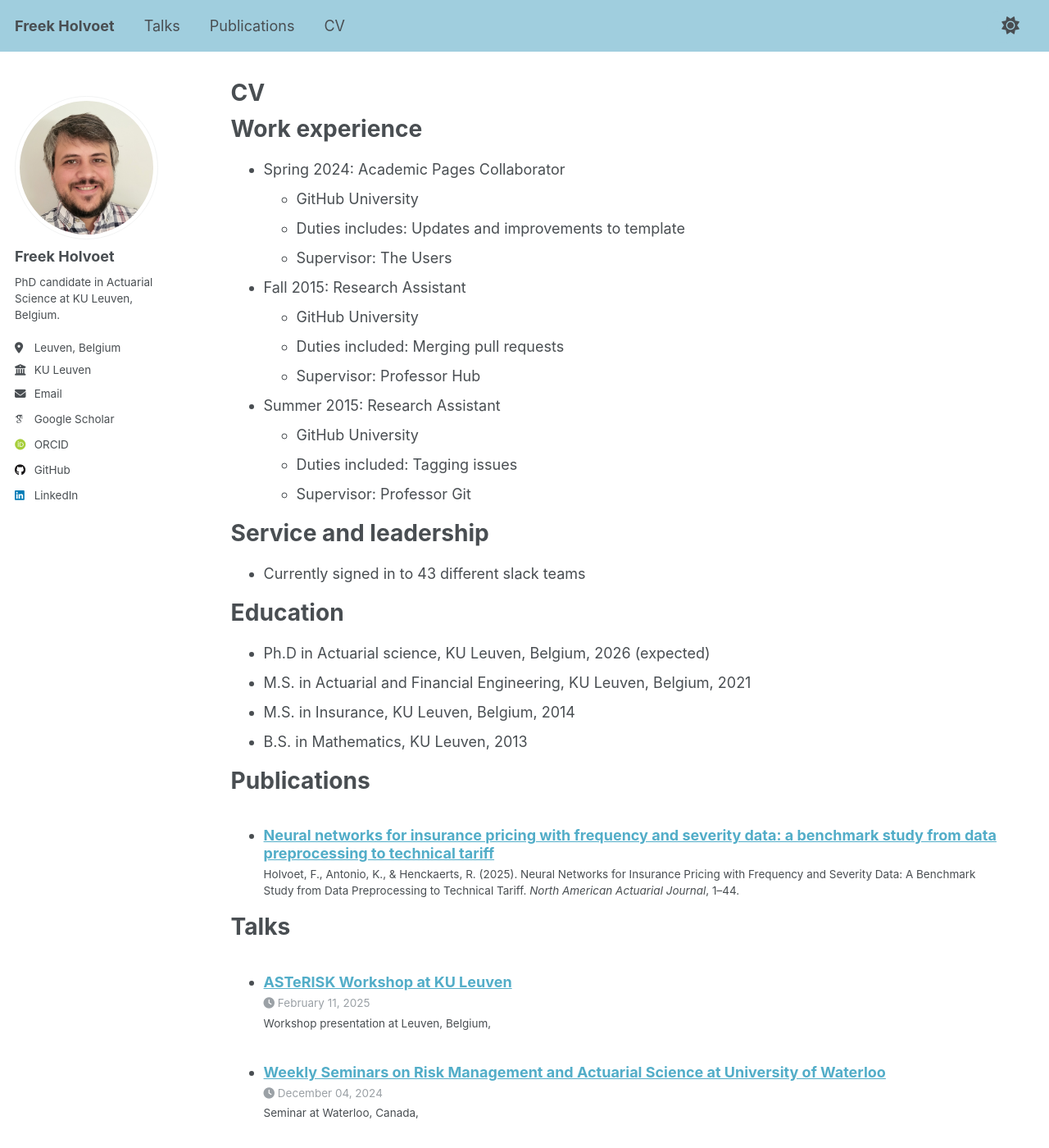
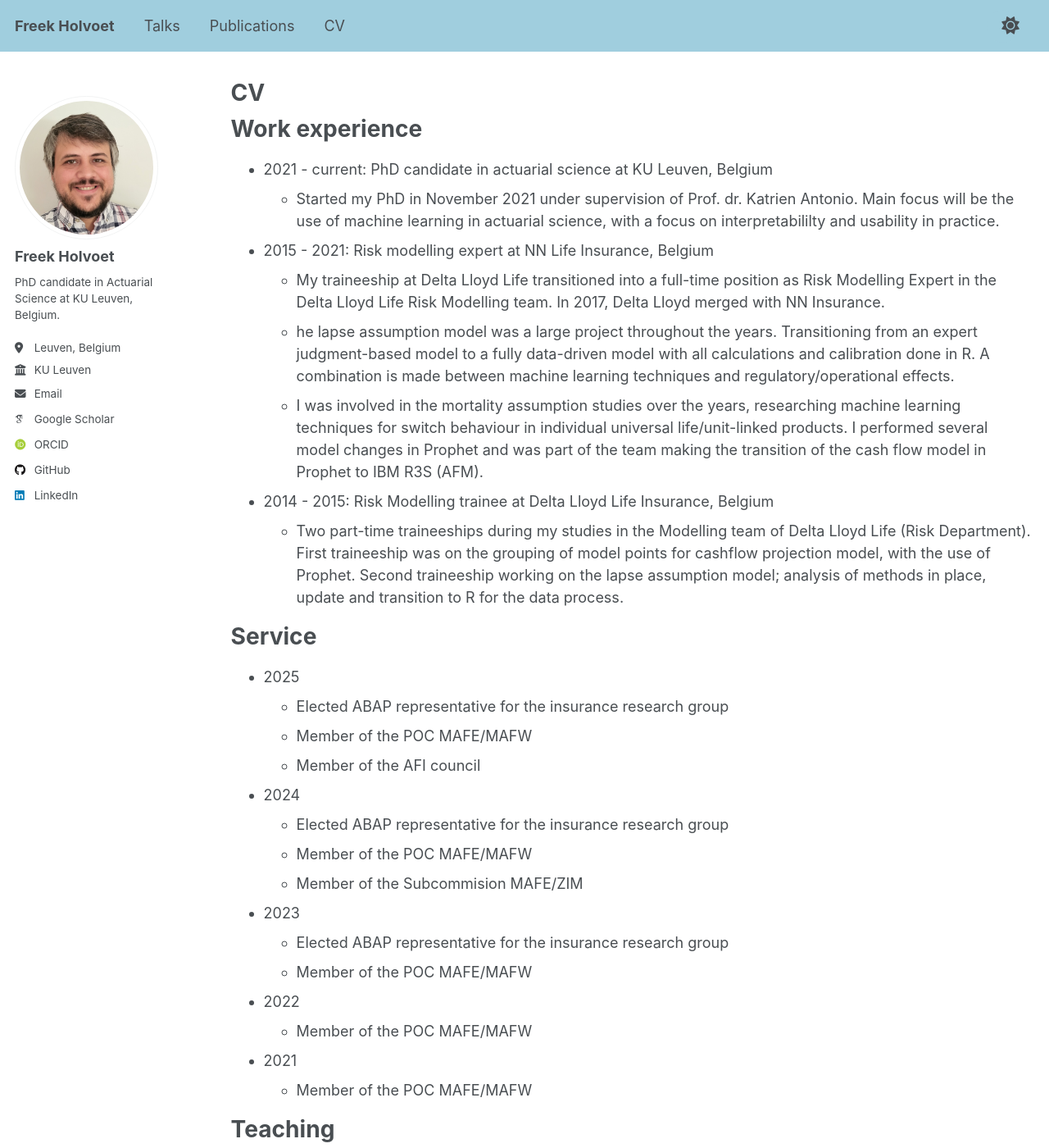
Before and after one commit to freekholvoet/freekholvoet.github.io, a Jekyll site: the page built from _pages/cv.md, in a window 1280 px wide and 1400 px high. Shown: the whole window at 82% size. Built offline with Jekyll 4.4.1, drawn with Linux system fonts in a browser that asks for light colours; some web fonts are replaced; some of the changed text lies outside the part shown.

Commit message:
cv_update

```diff
--- a/_pages/cv.md
+++ b/_pages/cv.md
@@ -11,24 +11,47 @@ redirect_from:
 
 Work experience
 ======
-* Spring 2024: Academic Pages Collaborator
-  * GitHub University
-  * Duties includes: Updates and improvements to template
-  * Supervisor: The Users
+* 2021 - current: PhD candidate in actuarial science at KU Leuven, Belgium
+  * Started my PhD in November 2021 under supervision of Prof. dr. Katrien Antonio. Main focus will be the use of machine learning in actuarial science, with a focus on interpretabililty and usability in practice.
 
-* Fall 2015: Research Assistant
-  * GitHub University
-  * Duties included: Merging pull requests
-  * Supervisor: Professor Hub
+* 2015 - 2021: Risk modelling expert at NN Life Insurance, Belgium
+  * My traineeship at Delta Lloyd Life transitioned into a full-time position as Risk Modelling Expert in the Delta Lloyd Life Risk Modelling team. In 2017, Delta Lloyd merged with NN Insurance.
+  * he lapse assumption model was a large project throughout the years. Transitioning from an expert judgment-based model to a fully data-driven model with all calculations and calibration done in R. A combination is made between machine learning techniques and regulatory/operational effects.
+  * I was involved in the mortality assumption studies over the years, researching machine learning techniques for switch behaviour in individual universal life/unit-linked products. I performed several model changes in Prophet and was part of the team making the transition of the cash flow model in Prophet to IBM R3S (AFM).
 
-* Summer 2015: Research Assistant
-  * GitHub University
-  * Duties included: Tagging issues
-  * Supervisor: Professor Git
+* 2014 - 2015: Risk Modelling trainee at Delta Lloyd Life Insurance, Belgium
+  * Two part-time traineeships during my studies in the Modelling team of Delta Lloyd Life (Risk Department). First traineeship was on the grouping of model points for cashflow projection model, with the use of Prophet. Second traineeship working on the lapse assumption model; analysis of methods in place, update and transition to R for the data process.
 
-Service and leadership
+Service
 ======
-* Currently signed in to 43 different slack teams
+* 2025
+  * Elected ABAP representative for the insurance research group
+  * Member of the POC MAFE/MAFW
+  * Member of the AFI council
+* 2024
+  * Elected ABAP representative for the insurance research group
+  * Member of the POC MAFE/MAFW
+  * Member of the Subcommision MAFE/ZIM
+* 2023
+  * Elected ABAP representative for the insurance research group
+  * Member of the POC MAFE/MAFW
+* 2022
+  * Member of the POC MAFE/MAFW
+* 2021
+  * Member of the POC MAFE/MAFW
+
+Teaching
+======
+* Teaching assistent
+  * 2021 - current: TA for the course Solvency of Financial Institutions. My tasks involved co-organizing the course structure, making contact with industry speakers from KBC, EY, AG Insurance, National Bank of Belgium and QBE Re, and the organization and grading of tests, exams and assignments.
+* Master thesis workleader
+  * 2021 - current: Workleader for master theses in the MAFE program and the Statistics & Data Science program at KU Leuven. Supervised over ten master theses between 2021 and current.
+
+Research visits
+======
+* December 2024
+  * University of Toronto
+  * Working together with Prof. Christopher Blier-Wong
 
 Education
 ======
@@ -48,9 +71,3 @@ Talks
   <ul>{% for post in site.talks reversed %}
     {% include archive-single-talk-cv.html  %}
   {% endfor %}</ul>
-
-Teaching
-======
-  <ul>{% for post in site.teaching reversed %}
-    {% include archive-single-cv.html %}
-  {% endfor %}</ul>
```
Also changed, not shown: 1 other file.
